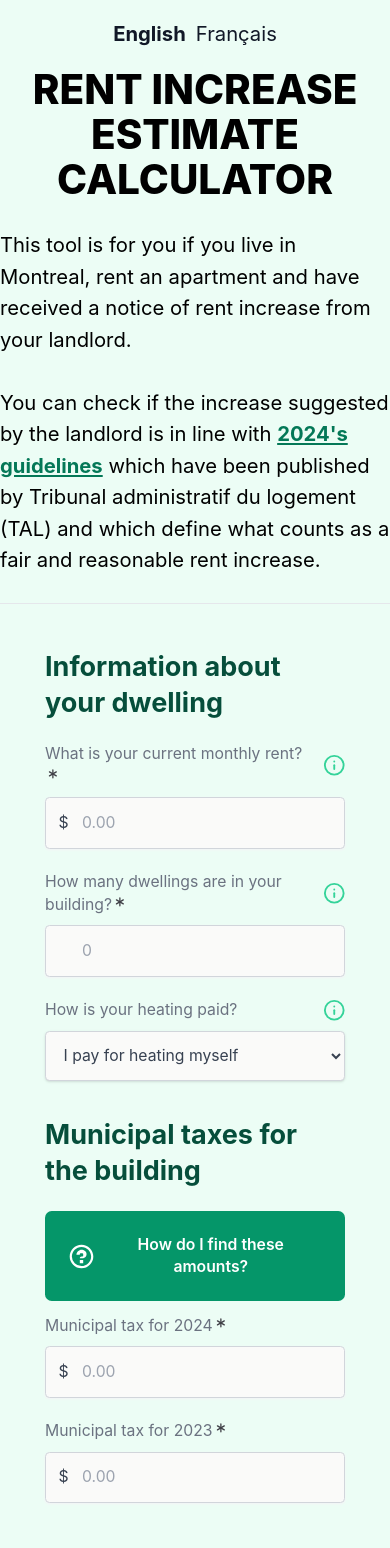
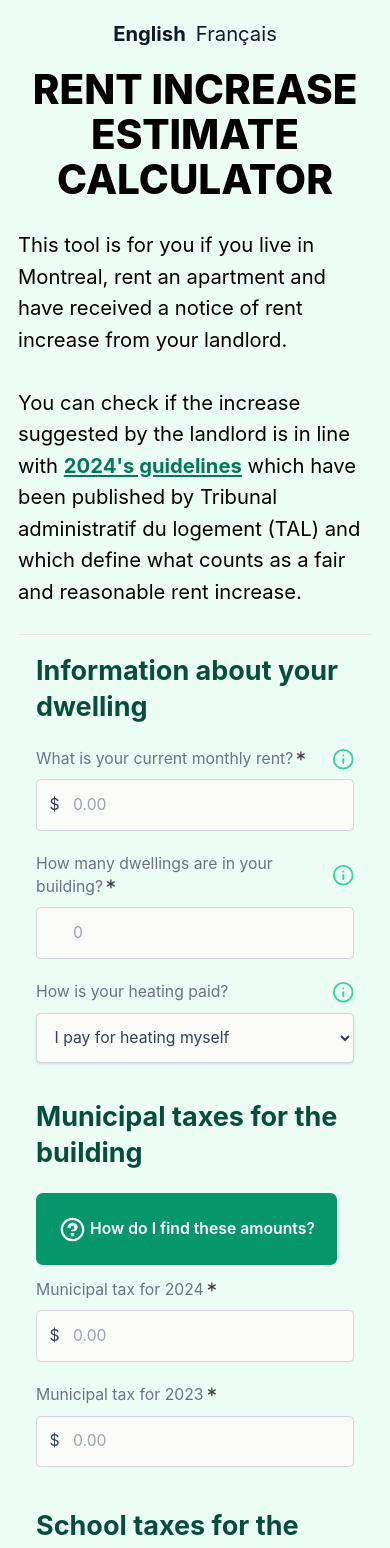
Before and after one commit to krystynaszur/rent-increase-calculator, a React (Create React App) app in the folder rent-increase-calculator/: page / in a window 390 px wide. Shown: the top 1548 px of the page. Built offline with nearby package versions, Linux system fonts and the light colour scheme.

Commit message:
add responsive styling

```diff
--- a/rent-increase-calculator/src/App.js
+++ b/rent-increase-calculator/src/App.js
@@ -1,6 +1,5 @@
 import "./App.css";
 import { useTranslation } from "react-i18next";
-import { useState } from "react";
 import { RentForm } from "./RentForm";
 
 const lngs = [
@@ -16,7 +15,7 @@ export default function App() {
   };
 
   return (
-    <div className="app bg-emerald-50" key="app">
+    <div className="app bg-emerald-50 px-4 sm:px-10" key="app">
       <div key="lang-switcher" className="lang-switcher">
         {lngs.map((lng) => {
           const { code, native } = lng;
@@ -34,19 +33,19 @@ export default function App() {
           );
         })}
       </div>
-      <header key="header">
+      <header key="header"  >
         <h1 className="title text-4xl text-center font-extrabold">
           {t("title")}
         </h1>
       </header>
-      <div className="max-w-2xl mt-6 text-lg">
+      <div className="max-w-2xl mt-6 text-lg ">
       {t("intro.line1")} <br/> <br/>{t("intro.line2")} <a target="_blank" href={t("intro.link")}>{t("intro.linkTitle")}</a>
         &nbsp;{t("intro.line3")}
         <hr className="mt-6 bg-emerald-900"/>
       </div>
 
       <RentForm />
-      <div className="max-w-2xl text-lg extra-text">
+      <div className="max-w-2xl text-lg extra-text ">
         <h2 className="text-3xl font-bold mb-5 text-left text-emerald-900 w-full">
         {t("header.footer")}
         </h2>
--- a/rent-increase-calculator/src/App3.js
+++ /dev/null
@@ -1,12 +0,0 @@
-import { Form } from './Form'
-
-function App() {
-    return (
-      <div>
-
-        <Form />
-      </div>
-    )
-  }
-
-  export default App
--- a/rent-increase-calculator/src/RentForm.js
+++ b/rent-increase-calculator/src/RentForm.js
@@ -123,7 +123,7 @@ export const RentForm = () => {
       <form
         onSubmit={(e) => e.preventDefault()}
         noValidate
-        className="container p-10 min-h-max flex flex-col items-center justify-center text-gray-500 text-sm max-w-2xl"
+        className="container p-4 sm:p-10 min-h-max flex flex-col items-center justify-center text-gray-500 text-sm max-w-2xl"
       >
         <div className="mb-4 w-full">
           <RentFormHeader text={t("header.dwelling")} />
--- a/rent-increase-calculator/src/components/RentFormHeader.js
+++ b/rent-increase-calculator/src/components/RentFormHeader.js
@@ -1,7 +1,7 @@
 
 export const RentFormHeader = ({text}) => {
     return (
-        <h2 className="text-2xl font-bold mb-5 text-left text-emerald-900 w-full">
+        <h2 className="text-2xl font-bold mb-5 text-left text-emerald-900 ">
        {text}
       </h2>
     )
```
